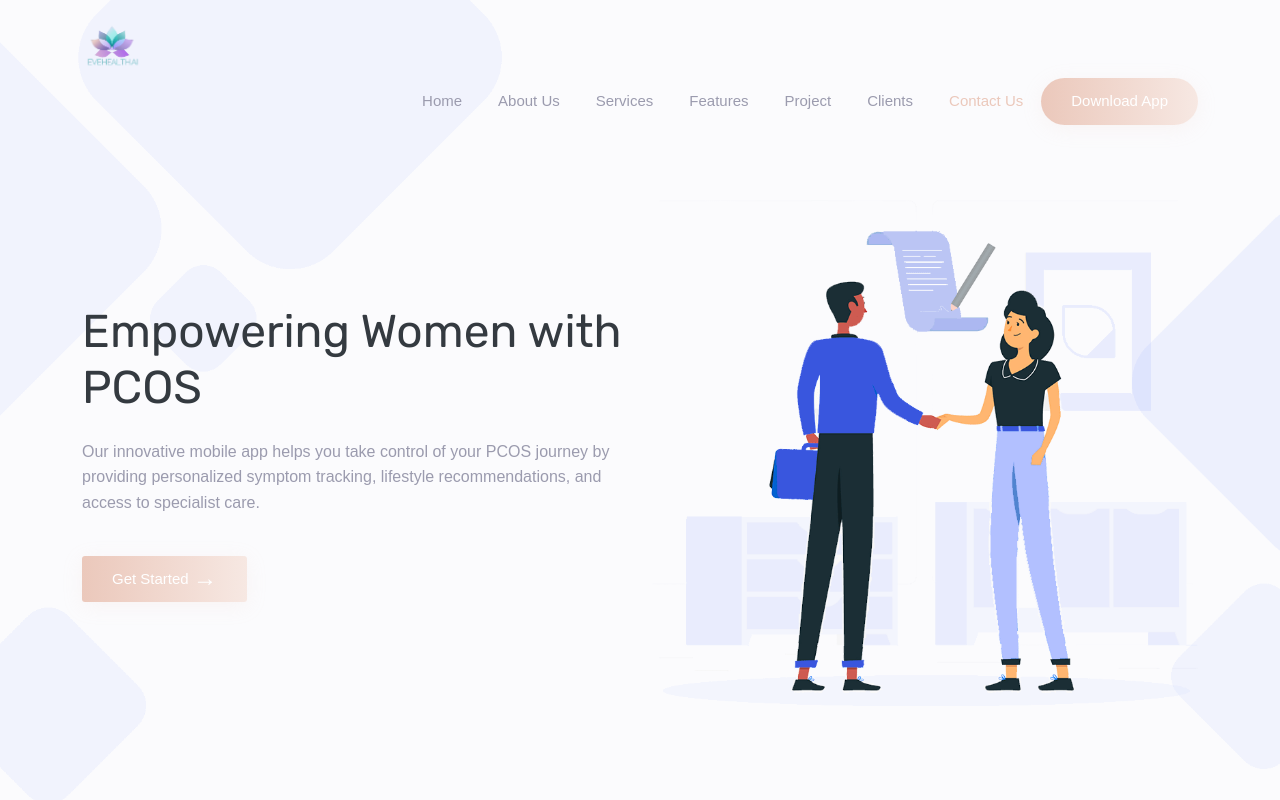
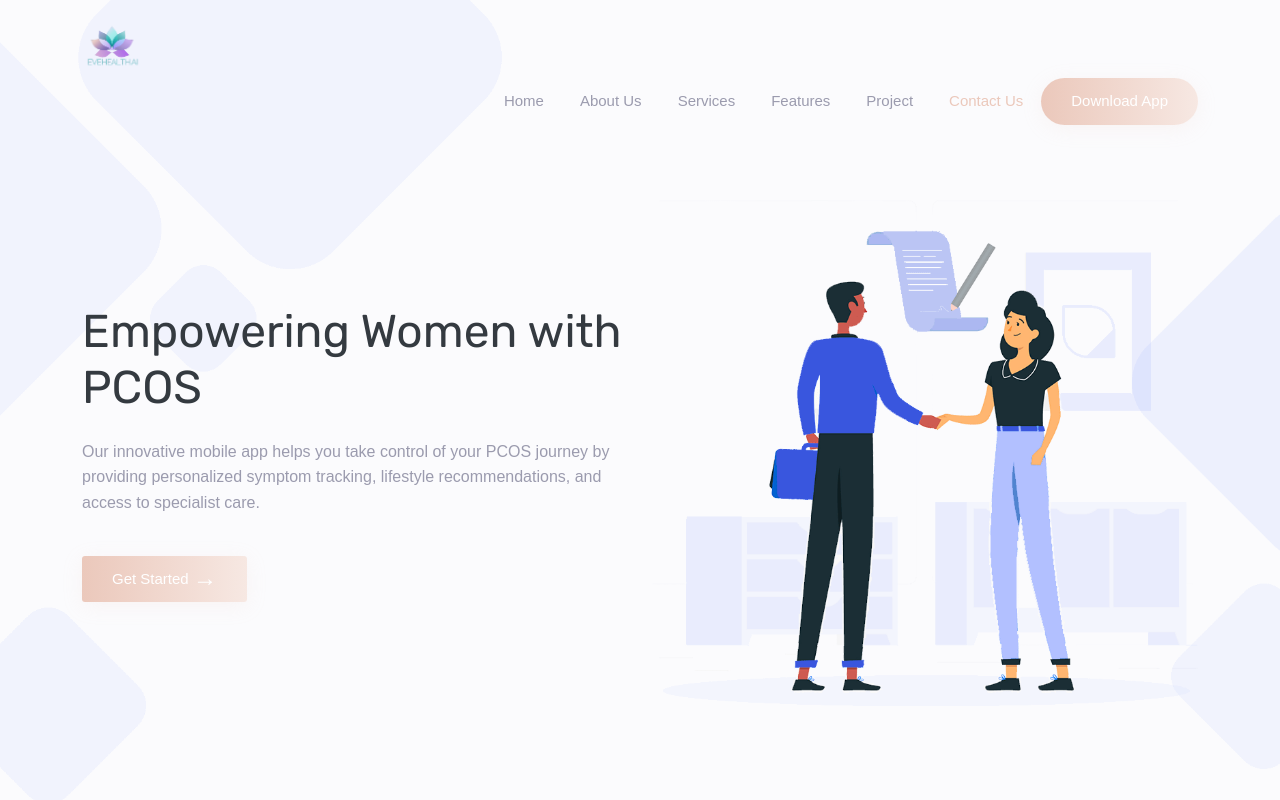
Before and after one commit to AmirFone/PCOS-web-app, a React (Create React App) app in the folder Frontend/Landing/: page / in a window 1280 px wide. Shown: the top 800 px of the page. Built offline with nearby package versions, Linux system fonts and the light colour scheme; a web font is replaced by a local one.

Commit message:
Commit message for temp_brsched

```diff
--- a/Frontend/Landing/src/pages/Layout1/Layout1.js
+++ b/Frontend/Landing/src/pages/Layout1/Layout1.js
@@ -23,7 +23,7 @@ class Layout1 extends Component {
         { id: 3, idnm: "services", navheading: "Services" },
         { id: 4, idnm: "features", navheading: "Features" },
         { id: 5, idnm: "project", navheading: "Project" },
-        { id: 6, idnm: "clients", navheading: "Clients" },
+        // { id: 6, idnm: "clients", navheading: "Clients" },
         { id: 7, idnm: "contact", navheading: "Contact Us" },
       ],
       pos: document.documentElement.scrollTop,
@@ -91,10 +91,10 @@ class Layout1 extends Component {
           <Project />
 
           {/* Importing Client */}
-          <Clients />
+          {/* <Clients /> */}
 
           {/* Importing News */}
-          <News />
+          {/* <News /> */}
 
           {/* Importing Contact Us */}
           <Contact />
```
